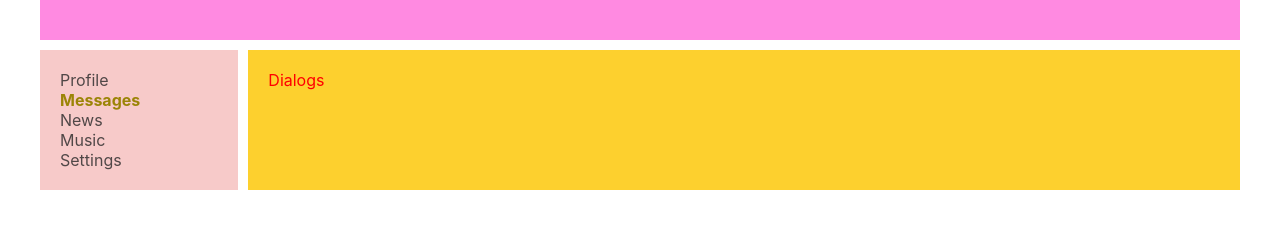
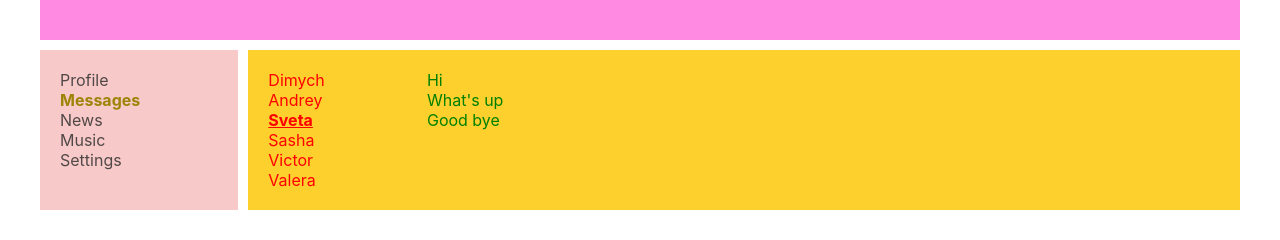
Before and after one commit to user2371/SamuraiJs, a React (Create React App) app: page /dialogs in a window 1280 px wide. Shown: the part 120-360 px from the top of the page. Built offline with nearby package versions, Linux system fonts and the light colour scheme.

Commit message:
Урок 21 Верстаем страницу диалого

```diff
--- a/src/components/Dialogs/Dialogs.jsx
+++ b/src/components/Dialogs/Dialogs.jsx
@@ -3,8 +3,20 @@ import styles from "./Dialogs.module.css"
 
 const Dialogs = (props) => {
     return (
-        <div className={`${styles.red} ${styles.content}`}>
-            Dialogs
+        <div className={styles.dialogs}>
+            <div className={styles.dialogItems}>
+                <div className={styles.dialogItem }>Dimych</div>
+                <div className={styles.dialogItem}>Andrey</div>
+                <div className={styles.dialogItem + " " + styles.active}>Sveta</div>
+                <div className={styles.dialogItem}>Sasha</div>
+                <div className={styles.dialogItem}>Victor</div>
+                <div className={styles.dialogItem}>Valera</div>
+            </div>
+            <div className={styles.dialogMessages}>
+                <div className={styles.dialogMessage}>Hi</div>
+                <div className={styles.dialogMessage}>What's up</div>
+                <div className={styles.dialogMessage}>Good bye</div>
+            </div>
         </div>
     )
 }
--- a/src/components/Dialogs/Dialogs.module.css
+++ b/src/components/Dialogs/Dialogs.module.css
@@ -1,3 +1,20 @@
-.red {
+.dialogs {
+    display: grid;
+    grid-template-columns: 2fr 10fr;
+}
+
+.dialogsItems {}
+
+.dialogItem {
     color: red;
 }
+.dialogItem.active {
+    text-decoration: underline;
+    font-weight: bold;
+}
+
+.dialogMessages {}
+
+.dialogMessage {
+    color: green;
+}
```
